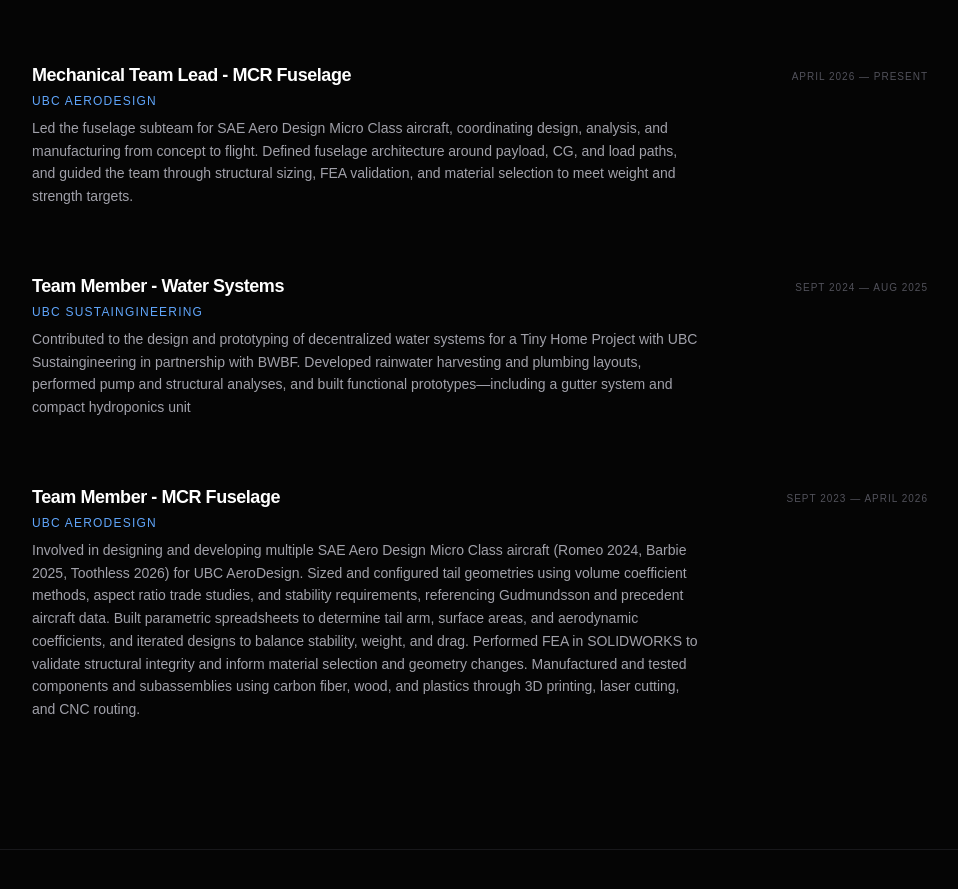
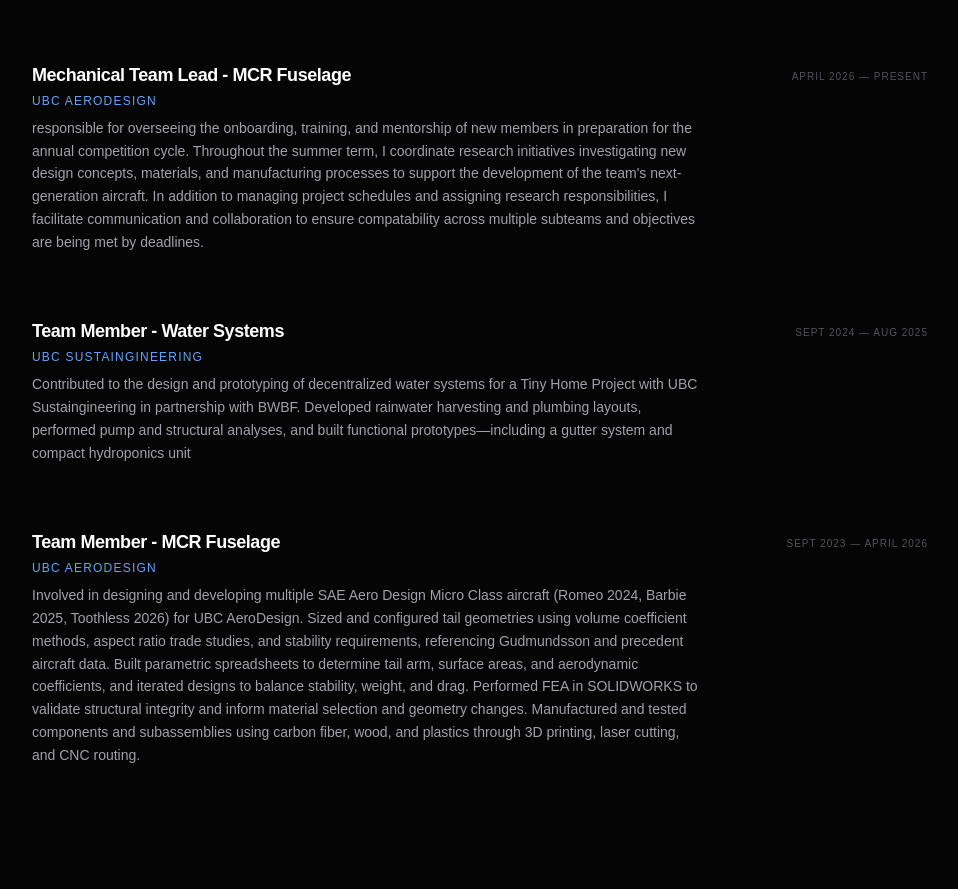
Before and after one commit to JungKyuJustinYoon/JungKyuJustinYoon.github.io, a plain HTML site: page index.html in a window 1280 px wide. Shown: the part 2479-3368 px from the top of the page, without its empty margins (160-1118 px from the left). Drawn offline with nearby package versions, Linux system fonts and the light colour scheme.

Commit message:
Update index.html

```diff
--- a/index.html
+++ b/index.html
@@ -180,8 +180,7 @@
                         <span class="text-zinc-600 text-[10px] uppercase tracking-widest mt-2">April 2026 — Present</span>
                     </div>
                     <p class="text-zinc-400 text-sm leading-relaxed max-w-2xl">
-                        Led the fuselage subteam for SAE Aero Design Micro Class aircraft, coordinating design, analysis, and manufacturing from concept to flight. Defined fuselage architecture around payload, CG, and load paths, and guided the team through structural sizing, FEA validation, and material selection to meet weight and strength targets.
-                    </p>
+                        responsible for overseeing the onboarding, training, and mentorship of new members in preparation for the annual competition cycle. Throughout the summer term, I coordinate research initiatives investigating new design concepts, materials, and manufacturing processes to support the development of the team's next-generation aircraft. In addition to managing project schedules and assigning research responsibilities, I facilitate communication and collaboration to ensure compatability across multiple subteams and objectives are being met by deadlines.
                 </div>
                 <div class="group" data-aos="fade-up">
                     <div class="flex justify-between items-start mb-2">
```
